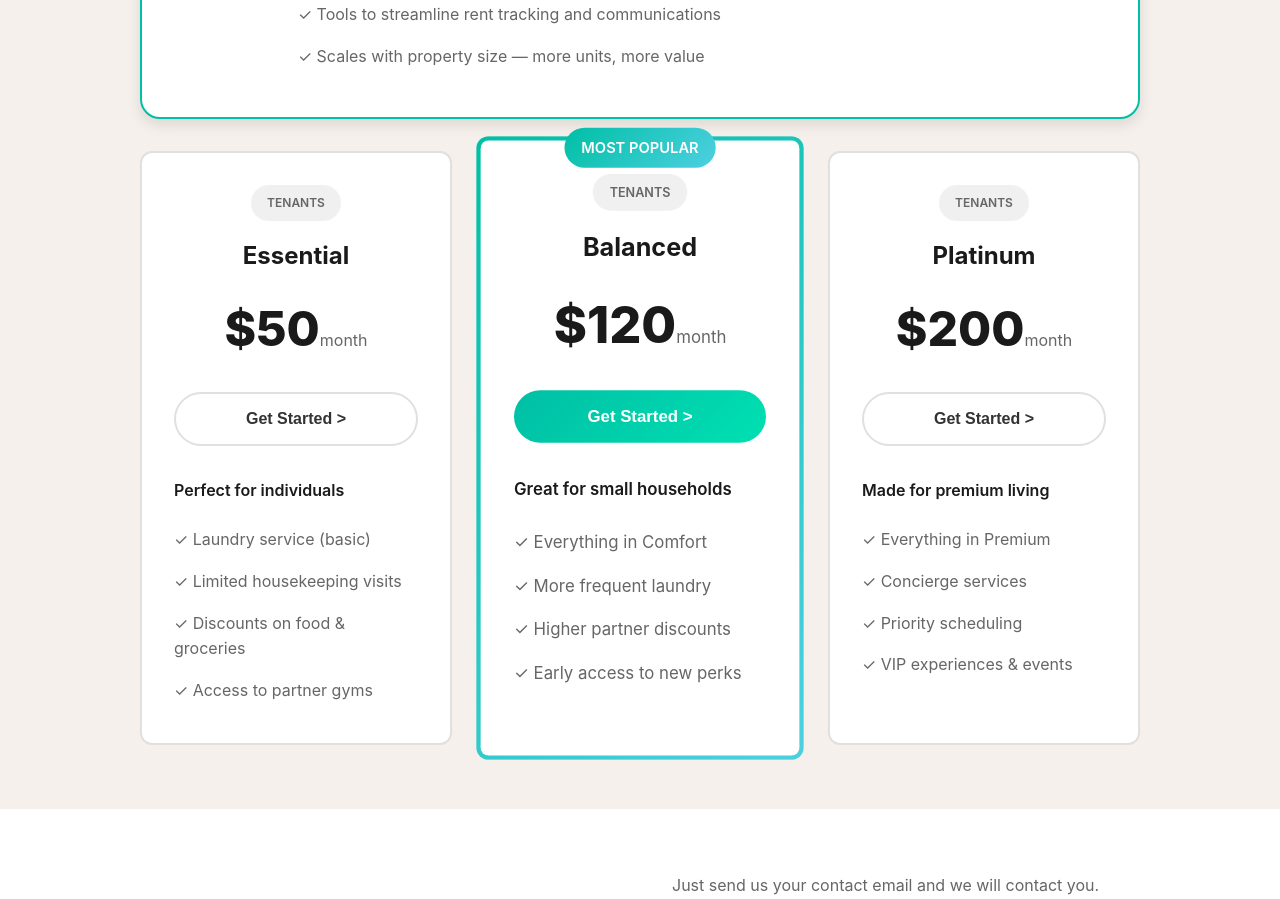
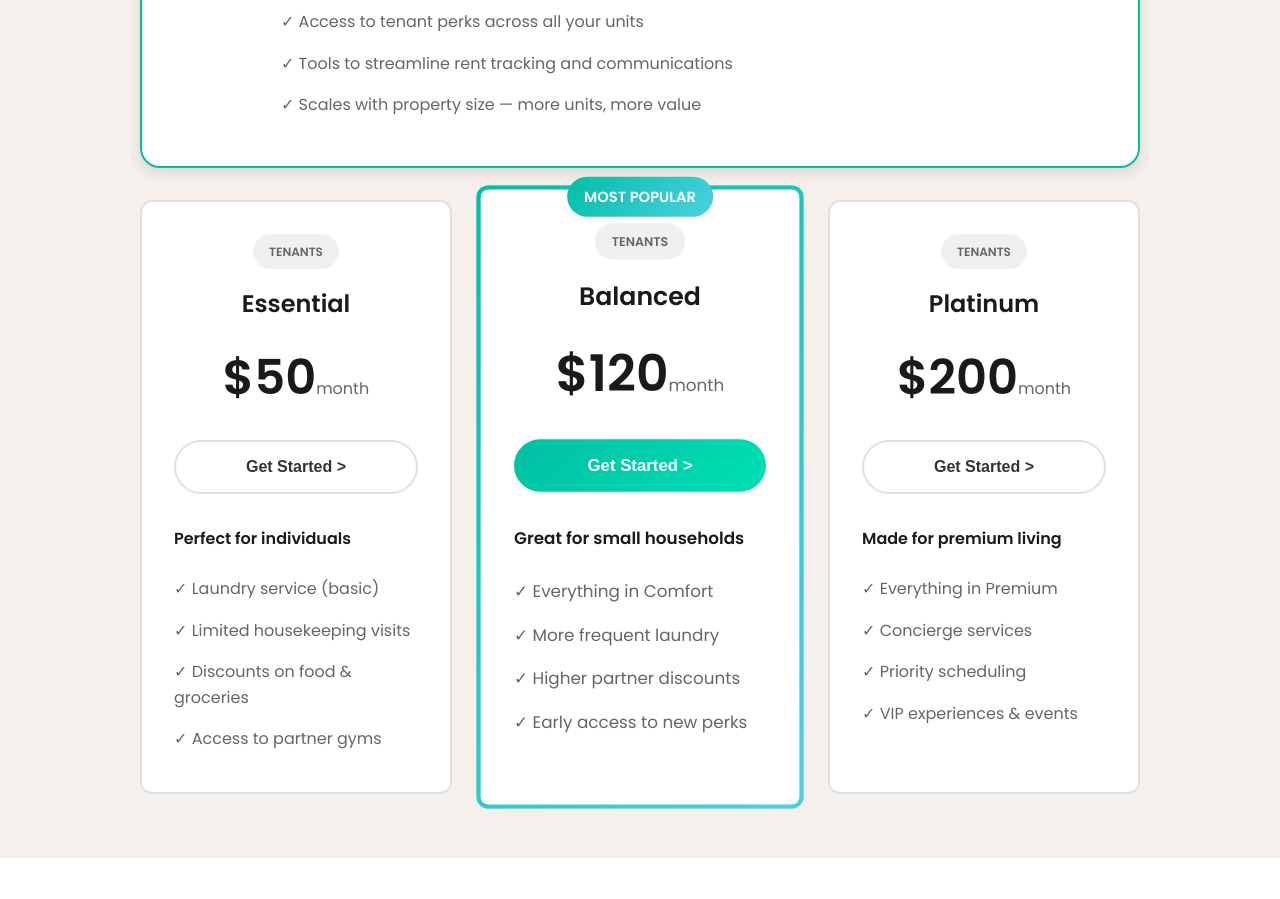
Before and after one commit to Kerlin-Augustin/placepin, a React (Vite) app: page / in a window 1280 px wide. Shown: the part 3080-3979 px from the top of the page. Built offline with nearby package versions, Linux system fonts and the light colour scheme.

Commit message:
added global font family

```diff
--- a/index.html
+++ b/index.html
@@ -2,7 +2,10 @@
 <html lang="en">
   <head>
     <meta charset="UTF-8" />
-    <link rel="icon" type="image/svg+xml" href="/vite.svg" />
+    <link
+    href='https://fonts.googleapis.com/css2?family=Poppins:wght@400;500;600&display=swap'
+    rel="stylesheet"
+    />
     <meta name="viewport" content="width=device-width, initial-scale=1.0" />
     <title>PlacePin</title>
   </head>
--- a/src/App.tsx
+++ b/src/App.tsx
@@ -1,5 +1,6 @@
 import { useRoutes } from "react-router-dom";
 import routes from './routes/routes';
+import './global.css';
 
 function App() {
   const routing = useRoutes(routes)
--- /dev/null
+++ b/src/global.css
@@ -0,0 +1,3 @@
+html, body {
+  font-family: 'Poppins', sans-serif;
+}
```
